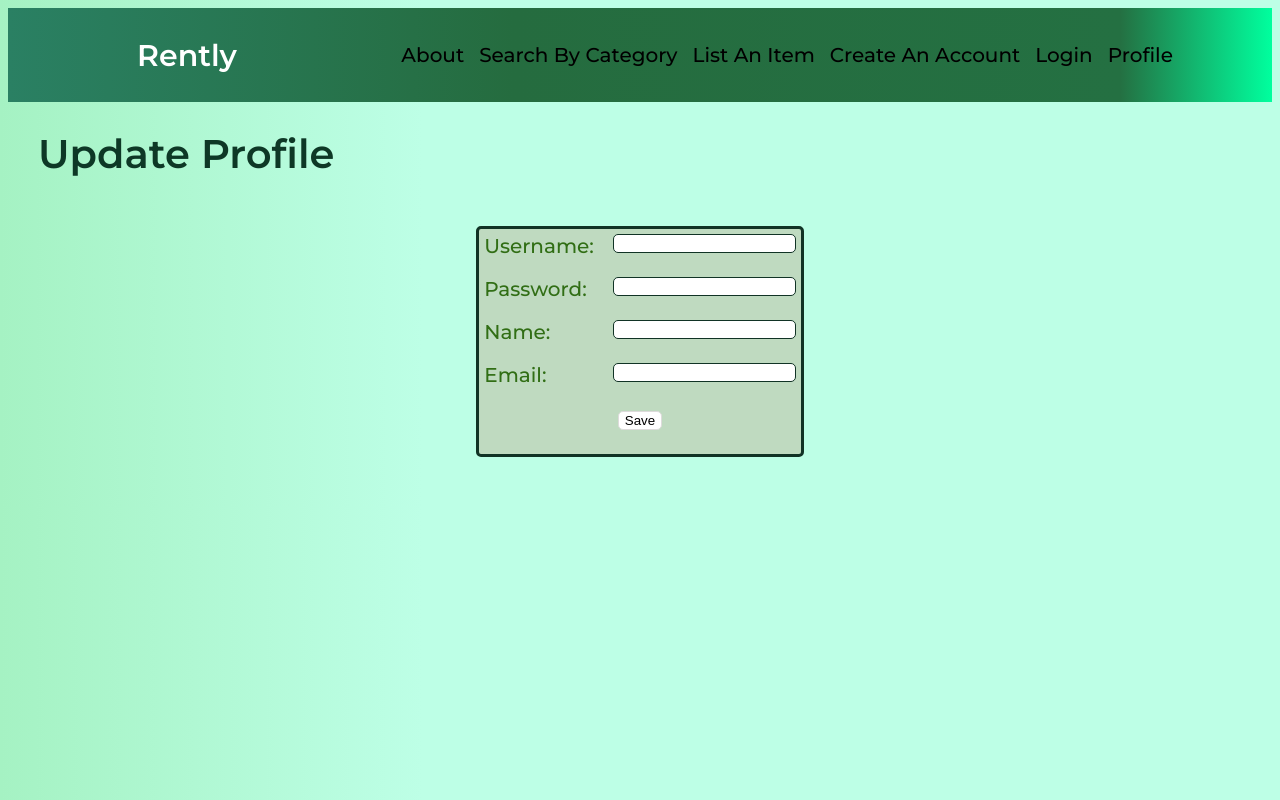
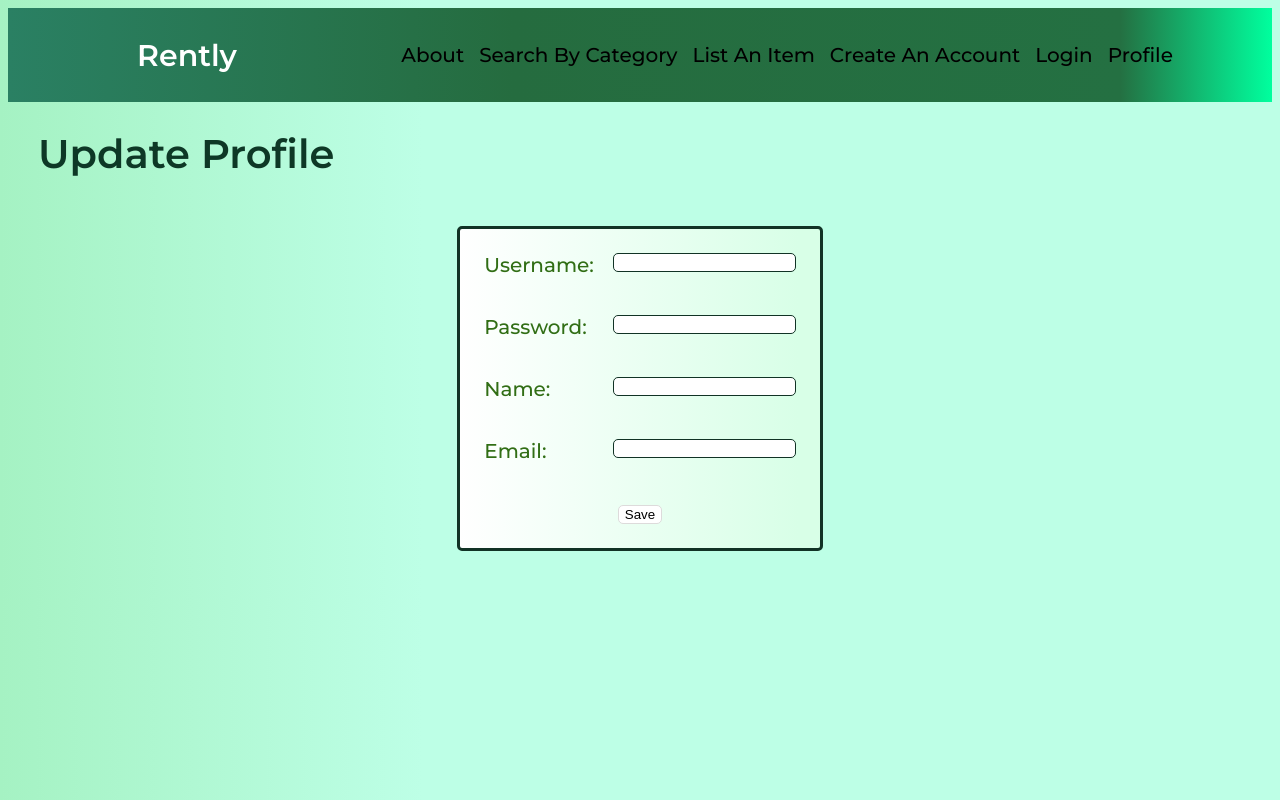
Before and after one commit to CalDevC/Rently, a React (Create React App) app in the folder application/react-app/: page /Profile in a window 1280 px wide. Built offline with nearby package versions, Linux system fonts and the light colour scheme.

Commit message:
Fixed up css

```diff
--- a/application/react-app/src/CSS/Post.module.css
+++ b/application/react-app/src/CSS/Post.module.css
@@ -37,7 +37,7 @@ button {
   color: rgb(14, 56, 38);
 }
 .username {
-  padding-bottom: 0.5cm;
+  padding: 0.25cm;
   }
 
 .dropdown{
--- a/application/react-app/src/CSS/Profile.module.css
+++ b/application/react-app/src/CSS/Profile.module.css
@@ -14,7 +14,7 @@ form {
   border-radius: 5px;
   margin: 3rem auto;
   display: flex;
-  background: rgb(191, 218, 192);
+  background: linear-gradient(90deg, rgba(255,255,255,1) 0%, rgba(216,255,231,1) 94%);
   flex-direction: column;
   max-width: fit-content;
   color: #6eac95;
@@ -23,7 +23,8 @@ form {
 }
 
 .username {
-padding-bottom: 0.5cm;
+padding:0.5cm
+
 }
 label{
   float:left;
--- a/application/react-app/src/Components/PostPage.js
+++ b/application/react-app/src/Components/PostPage.js
@@ -86,7 +86,7 @@ class PostPage extends Component {
             <input type="text" id="equipment" onChange={this.inputChangeHandler} />
           </div>
 
-          <div className={styles.dropdown}>
+          <div className={styles.username}>
             <Dropdown className={styles.dropdown} ref={(node) => (this.categoryInputRef = node)} />
           </div>
 
```
Also changed, not shown: 1 other file (tests, documents, lock files or other folders).
